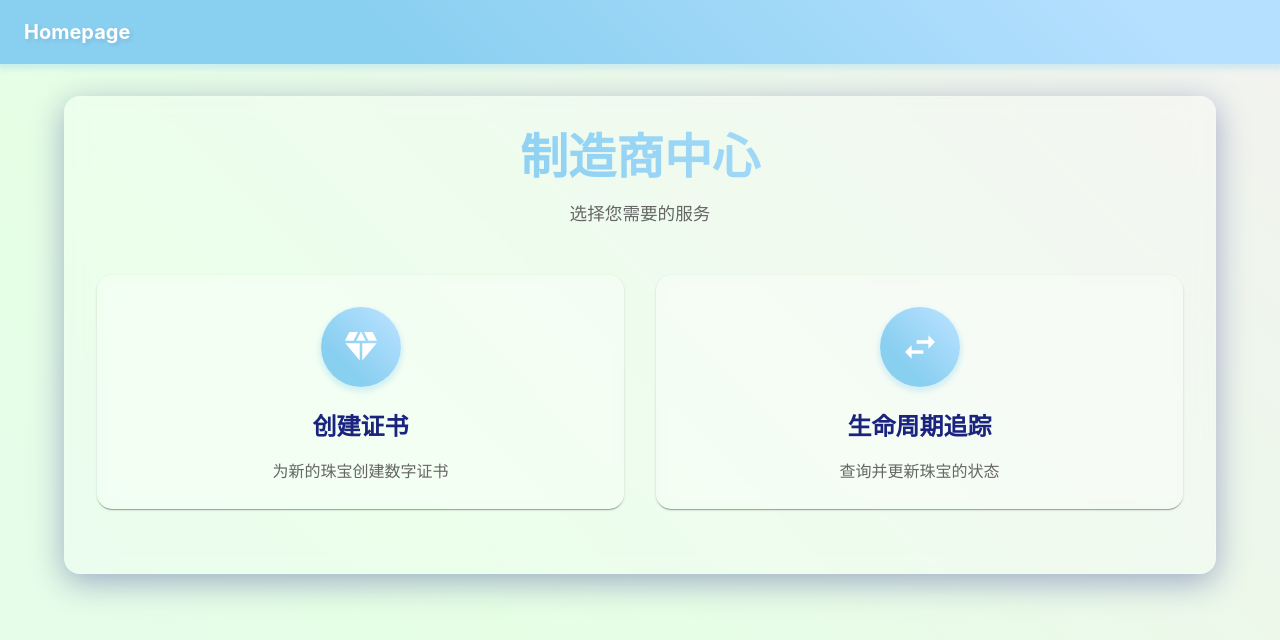
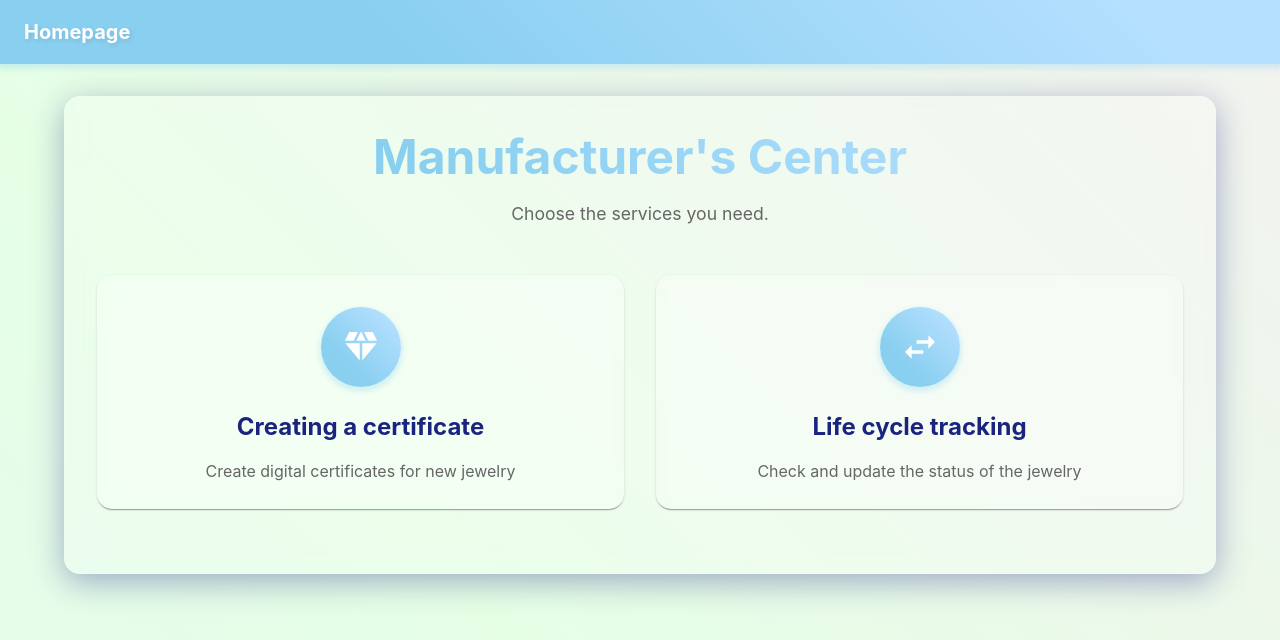
Before and after one commit to DiamondCertificate/jhx, a React (Create React App) app: page /manufacturer in a window 1280 px wide. Shown: the top 640 px of the page. Built offline with nearby package versions, Linux system fonts and the light colour scheme.

Commit message:
Add files via upload

```diff
--- a/src/pages/Manufacturer/components/Create.js
+++ b/src/pages/Manufacturer/components/Create.js
@@ -21,7 +21,7 @@ import {
 import DiamondIcon from '@mui/icons-material/Diamond';
 import CheckCircleIcon from '@mui/icons-material/CheckCircle';
 
-// 自定义样式组件
+// Custom style components
 const GlassContainer = styled(Paper)(({ theme }) => ({
   background: 'rgba(255, 255, 255, 0.25)',
   backdropFilter: 'blur(10px)',
@@ -110,7 +110,7 @@ const ManufacturerCreate = () => {
   };
 
   const handleCreateCertificate = () => {
-    // 这里将来会调用智能合约
+    // In the future, smart contracts will be called here.
     console.log('Creating certificate:', diamondData);
     setCertificateCreated(true);
   };
--- a/src/pages/Manufacturer/components/ManufacturerDashboard.js
+++ b/src/pages/Manufacturer/components/ManufacturerDashboard.js
@@ -52,15 +52,15 @@ const ManufacturerDashboard = () => {
   const features = [
     {
       icon: <DiamondIcon sx={{ fontSize: 40, color: 'white' }} />,
-      title: "创建证书",
-      description: "为新的珠宝创建数字证书",
+      title: "Creating a certificate",
+      description: "Create digital certificates for new jewelry",
       path: "/manufacturer/create"
     },
     {
       icon: <SwapHorizIcon sx={{ fontSize: 40, color: 'white' }} />,
-      title: "生命周期追踪",
-      description: "查询并更新珠宝的状态",
-      path: "/Lifecycle/track"
+      title: "Life cycle tracking",
+      description: "Check and update the status of the jewelry",
+      path: "/manufacturer/track"
     }
   ];
 
@@ -79,7 +79,7 @@ const ManufacturerDashboard = () => {
               fontWeight: 'bold'
             }}
           >
-            制造商中心
+            Manufacturer's Center
           </Typography>
           <Typography
             align="center"
@@ -89,7 +89,7 @@ const ManufacturerDashboard = () => {
               fontSize: '1.1rem'
             }}
           >
-            选择您需要的服务
+            Choose the services you need.
           </Typography>
 
           <Box sx={{
--- a/src/pages/Manufacturer/components/Track.js
+++ b/src/pages/Manufacturer/components/Track.js
@@ -45,16 +45,16 @@ import AddIcon from '@mui/icons-material/Add';
 
 
 const statusOptions = [
-  { value: 'mining', label: '开采完成', icon: <DiamondIcon /> },
-  { value: 'cutting', label: '切割打磨完成', icon: <FactoryIcon /> },
-  { value: 'quality_control', label: '激光雕刻完成', icon: <VerifiedUserIcon /> },
-  { value: 'received_by_maker', label: '珠宝商收货', icon: <LocalShippingIcon /> },
-  { value: 'design_complete', label: '设计完成', icon: <EditIcon /> },
-  { value: 'inlaying_complete', label: '镶嵌完成', icon: <DiamondIcon /> },
-  { value: 'sold', label: '售出', icon: <LocalShippingIcon /> }
+  { value: 'mining', label: 'Mining completion', icon: <DiamondIcon /> },
+  { value: 'cutting', label: 'Finished cutting and grinding', icon: <FactoryIcon /> },
+  { value: 'quality_control', label: 'Laser engraving completed', icon: <VerifiedUserIcon /> },
+  { value: 'received_by_maker', label: 'Jeweler receives goods', icon: <LocalShippingIcon /> },
+  { value: 'design_complete', label: 'The design is completed.', icon: <EditIcon /> },
+  { value: 'inlaying_complete', label: 'Mosaic completion', icon: <DiamondIcon /> },
+  { value: 'sold', label: 'sold', icon: <LocalShippingIcon /> }
 ];
 
-// 自定义样式组件
+// Custom Style Component
 const GlassContainer = styled(Paper)(({ theme }) => ({
   background: 'rgba(255, 255, 255, 0.25)',
   backdropFilter: 'blur(10px)',
@@ -108,15 +108,15 @@ const StatusUpdateDialog = ({ open, onClose, onSubmit, currentStatus }) => {
 
   return (
     <Dialog open={open} onClose={onClose} maxWidth="sm" fullWidth>
-      <DialogTitle>更新钻石状态</DialogTitle>
+      <DialogTitle>Update diamond status</DialogTitle>
       <DialogContent>
         <Stack spacing={3} sx={{ mt: 2 }}>
           <FormControl fullWidth>
-            <InputLabel>选择新状态</InputLabel>
+            <InputLabel>Select new state</InputLabel>
             <Select
               value={status}
               onChange={(e) => setStatus(e.target.value)}
-              label="选择新状态"
+              label="Select new state"
             >
               {statusOptions.map((option) => (
                 <MenuItem key={option.value} value={option.value}>
@@ -132,19 +132,19 @@ const StatusUpdateDialog = ({ open, onClose, onSubmit, currentStatus }) => {
             fullWidth
             multiline
             rows={4}
-            label="备注信息"
+            label="Note Information"
             value={notes}
             onChange={(e) => setNotes(e.target.value)}
           />
         </Stack>
       </DialogContent>
       <DialogActions>
-        <Button onClick={onClose}>取消</Button>
+        <Button onClick={onClose}>cancel</Button>
         <GradientButton
           onClick={() => onSubmit(status, notes)}
           disabled={!status}
         >
-          提交更新
+          Committing updates
         </GradientButton>
       </DialogActions>
     </Dialog>
@@ -173,9 +173,9 @@ const LifecycleTrack = () => {
           certificateNo: "GIA2196152152"
         },
         history: [
-          { date: "2024-01-01", event: "开采完成", status: 'mining', notes: "南非金伯利矿区" },
-          { date: "2024-01-10", event: "切割打磨完成", status: 'cutting', notes: "安特卫普切割中心完成加工" },
-          { date: "2024-01-15", event: "激光雕刻完成", status: 'quality_control', notes: "GIA认证完成" }
+          { date: "2024-01-01", event: "Mining completion", status: 'mining', notes: "南非金伯利矿区" },
+          { date: "2024-01-10", event: "Finished cutting and grinding", status: 'cutting', notes: "安特卫普切割中心完成加工" },
+          { date: "2024-01-15", event: "Laser engraving completed", status: 'quality_control', notes: "GIA认证完成" }
         ]
 
       });
@@ -183,10 +183,10 @@ const LifecycleTrack = () => {
   };
 
   const handleStatusUpdate = async (newStatus, notes) => {
-    // 这里将来会调用智能合约更新状态
+    // In the future, this will call a smart contract to update the status.
     console.log('Updating status:', { diamondId: searchId, newStatus, notes });
 
-    // 模拟更新
+    // Simulation update
     const newEvent = {
       date: new Date().toISOString().split('T')[0],
       event: statusOptions.find(opt => opt.value === newStatus)?.label || newStatus,
@@ -271,7 +271,7 @@ const LifecycleTrack = () => {
               justifyContent: 'space-between',
               alignItems: 'center'
             }}>
-              {/* 左侧标题部分 */}
+              {/* Left heading section */}
               <Box sx={{ display: 'flex', alignItems: 'center', gap: 2 }}>
                 <VerifiedIcon sx={{ color: '#89CFF0', fontSize: 30 }} />
                 <Typography variant="h5" sx={{ fontWeight: 'bold', color: '#1a237e' }}>
@@ -279,7 +279,7 @@ const LifecycleTrack = () => {
                 </Typography>
               </Box>
 
-              {/* 右侧按钮部分 */}
+              {/* The right button section */}
               <GradientButton
                 startIcon={<AddIcon />}
                 onClick={() => setOpenUpdateDialog(true)}
@@ -288,7 +288,7 @@ const LifecycleTrack = () => {
               </GradientButton>
             </Box>
 
-            {/* 时间线 */}
+            {/* timeline */}
             <Divider sx={{ borderColor: 'rgba(137, 207, 240, 0.2)' }} />
 
 
--- a/src/pages/Manufacturer/components/TrackLifecycle.js
+++ b/src/pages/Manufacturer/components/TrackLifecycle.js
@@ -1,4 +1,4 @@
-// 美化版的生命周期追踪页面
+// A prettier version of the lifecycle tracking page
 import {
   Container,
   Paper,
--- a/src/pages/Manufacturer/components/Transfer.js
+++ b/src/pages/Manufacturer/components/Transfer.js
@@ -28,11 +28,11 @@ const Verify = () => {
       setLoading(true);
       setError('');
 
-      // 模拟API调用延迟
+      // Simulating API Call Delay
       await new Promise(resolve => setTimeout(resolve, 1000));
 
       if (searchId) {
-        // 模拟验证结果
+        // Simulation verification results
         setVerificationResult({
           id: searchId,
           isAuthentic: true,
```
